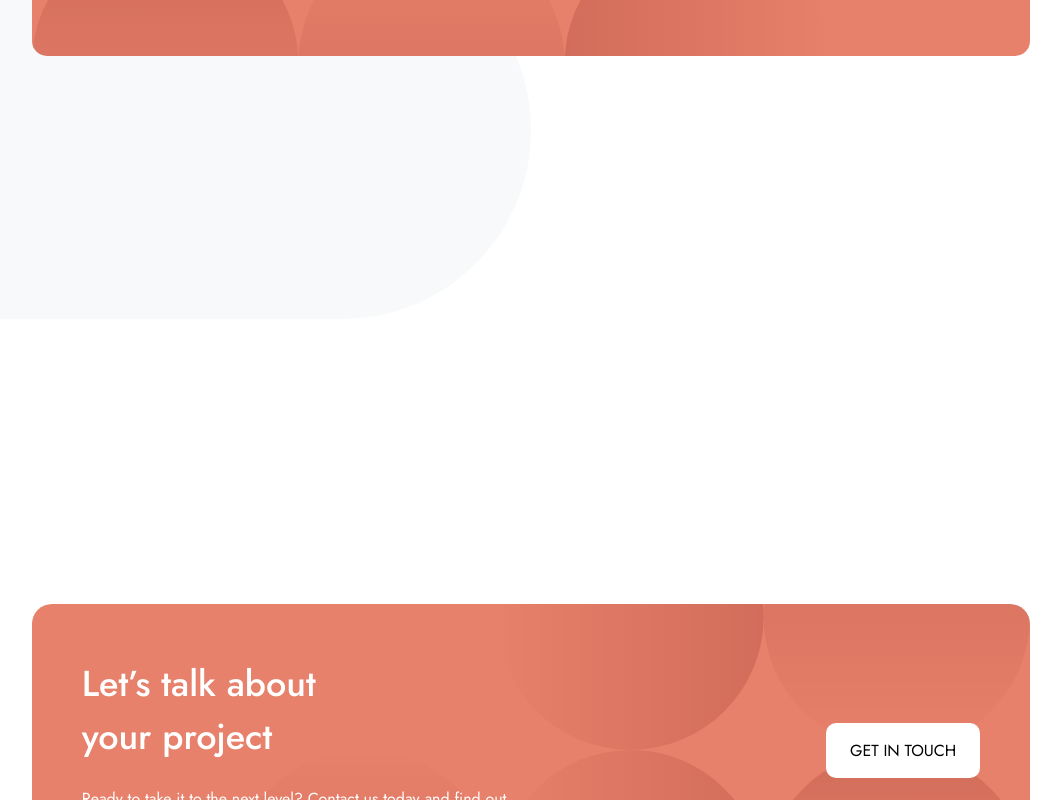
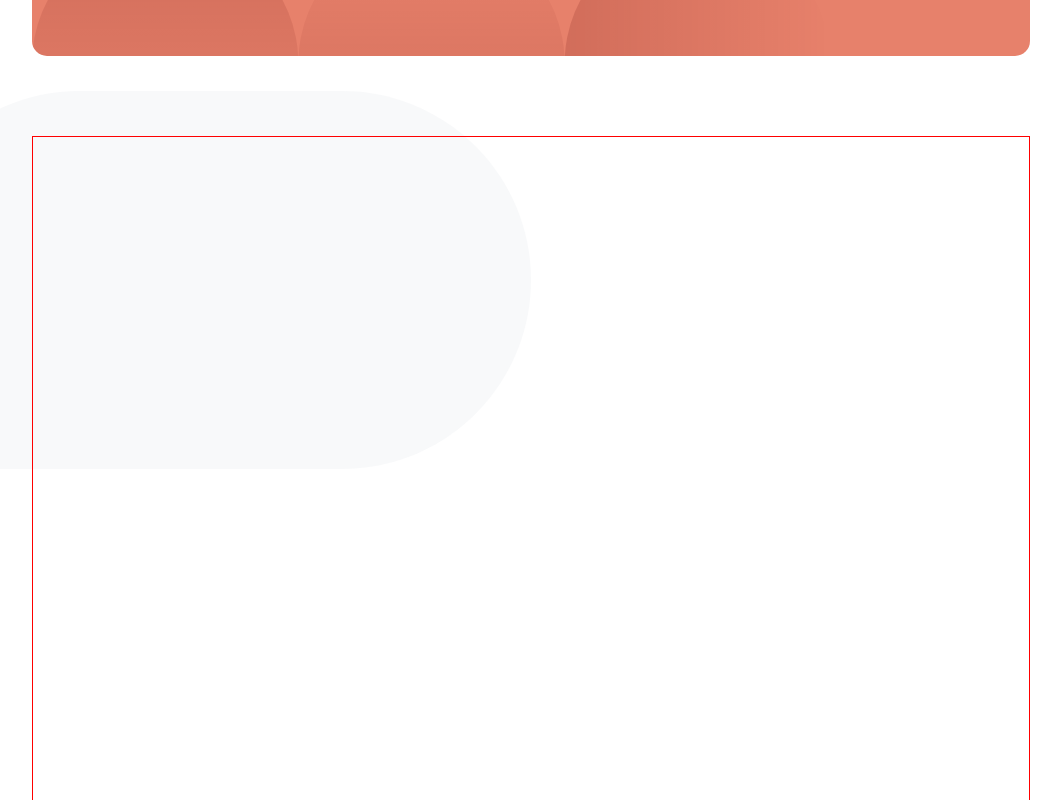
Before and after one commit to SJellen/designo, a Next.js app: page /appdesign in a window 1280 px wide. Shown: the part 360-1160 px from the top of the page, without its empty margins (109-1170 px from the left). Built offline with nearby package versions, Linux system fonts and the light colour scheme.

Commit message:
set up for the projectContainer for App, web, graphic Design sections

```diff
--- /dev/null
+++ b/components/AppDesign/ProjectContainer.js
@@ -0,0 +1,10 @@
+import styles from '../../styles/ProjectContainer.module.scss'
+
+export default function ProjectContainer() {
+
+    return (
+        <div className={styles.container}>
+
+        </div>
+    )
+}
--- /dev/null
+++ b/components/GraphicDesign/ProjectContainer.js
@@ -0,0 +1,10 @@
+import styles from '../../styles/ProjectContainer.module.scss'
+
+export default function ProjectContainer() {
+
+    return (
+        <div className={styles.container}>
+
+        </div>
+    )
+}
--- /dev/null
+++ b/components/WebDesign/ProjectContainer.js
@@ -0,0 +1,10 @@
+import styles from '../../styles/ProjectContainer.module.scss'
+
+export default function ProjectContainer() {
+
+    return (
+        <div className={styles.container}>
+
+        </div>
+    )
+}
--- a/pages/appdesign.js
+++ b/pages/appdesign.js
@@ -1,11 +1,13 @@
 import styles from '../styles/AppDesign/AppDesign.module.scss'
 import Hero from '../components/AppDesign/Hero'
+import ProjectContainer from '../components/AppDesign/ProjectContainer'
 
 export default function appDesign() {
 
     return (
         <div className={styles.container}>
             <Hero />
+            <ProjectContainer />
         </div>
     )
 }
--- a/pages/graphicdesign.js
+++ b/pages/graphicdesign.js
@@ -1,11 +1,13 @@
 import styles from '../styles/GraphicDesign/GraphicDesign.module.scss'
 import Hero from '../components/GraphicDesign/Hero'
+import ProjectContainer from '../components/GraphicDesign/ProjectContainer'
 
 export default function graphicDesign() {
 
     return (
         <div className={styles.container}>
             <Hero />
+            <ProjectContainer />
         </div>
     )
 }
--- a/pages/webdesign.js
+++ b/pages/webdesign.js
@@ -1,11 +1,13 @@
 import styles from '../styles/WebDesign/WebDesign.module.scss'
 import Hero from '../components/WebDesign/Hero'
+import ProjectContainer from '../components/WebDesign/ProjectContainer'
 
 export default function WebDesign() {
 
     return (
         <div className={styles.container}>
             <Hero />
+            <ProjectContainer />
         </div>
     )
 }
--- a/styles/AppDesign/AppDesign.module.scss
+++ b/styles/AppDesign/AppDesign.module.scss
@@ -2,5 +2,5 @@
 
 .container {
     width: 100%;
-    height: 100vh;
+    height: auto;
 }
--- a/styles/GraphicDesign/GraphicDesign.module.scss
+++ b/styles/GraphicDesign/GraphicDesign.module.scss
@@ -2,5 +2,5 @@
 
 .container {
     width: 100%;
-    height: 100vh;
+    height: auto;
 }
--- /dev/null
+++ b/styles/ProjectContainer.module.scss
@@ -0,0 +1,8 @@
+@use 'variables' as V;
+
+.container {
+    width: 78%;
+    height: 988px;
+    border: 1px solid red;
+    margin: 5rem auto;
+}
--- a/styles/WebDesign/WebDesign.module.scss
+++ b/styles/WebDesign/WebDesign.module.scss
@@ -2,5 +2,5 @@
 
 .container {
     width: 100%;
-    height: 100vh;
+    height: auto;
 }
```
